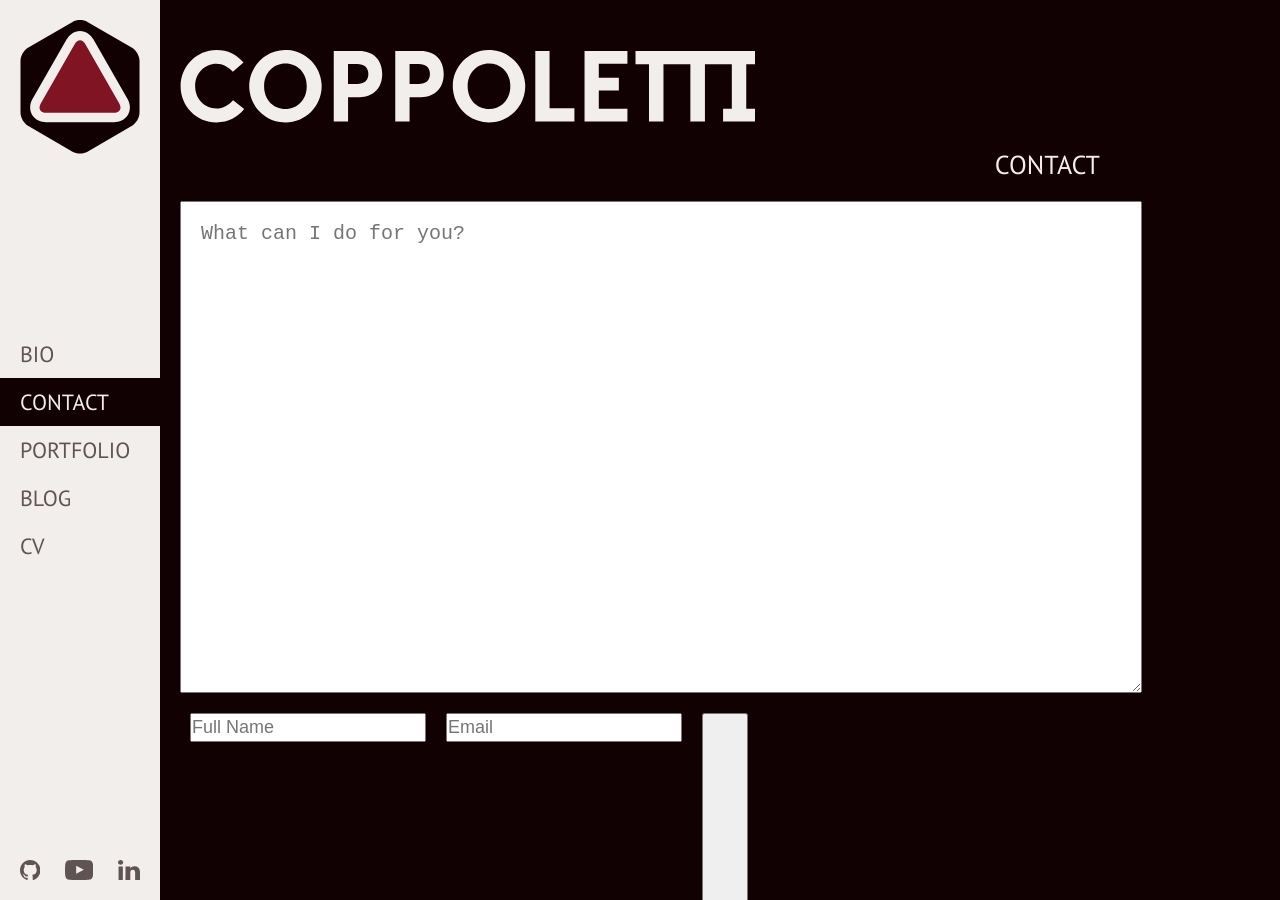
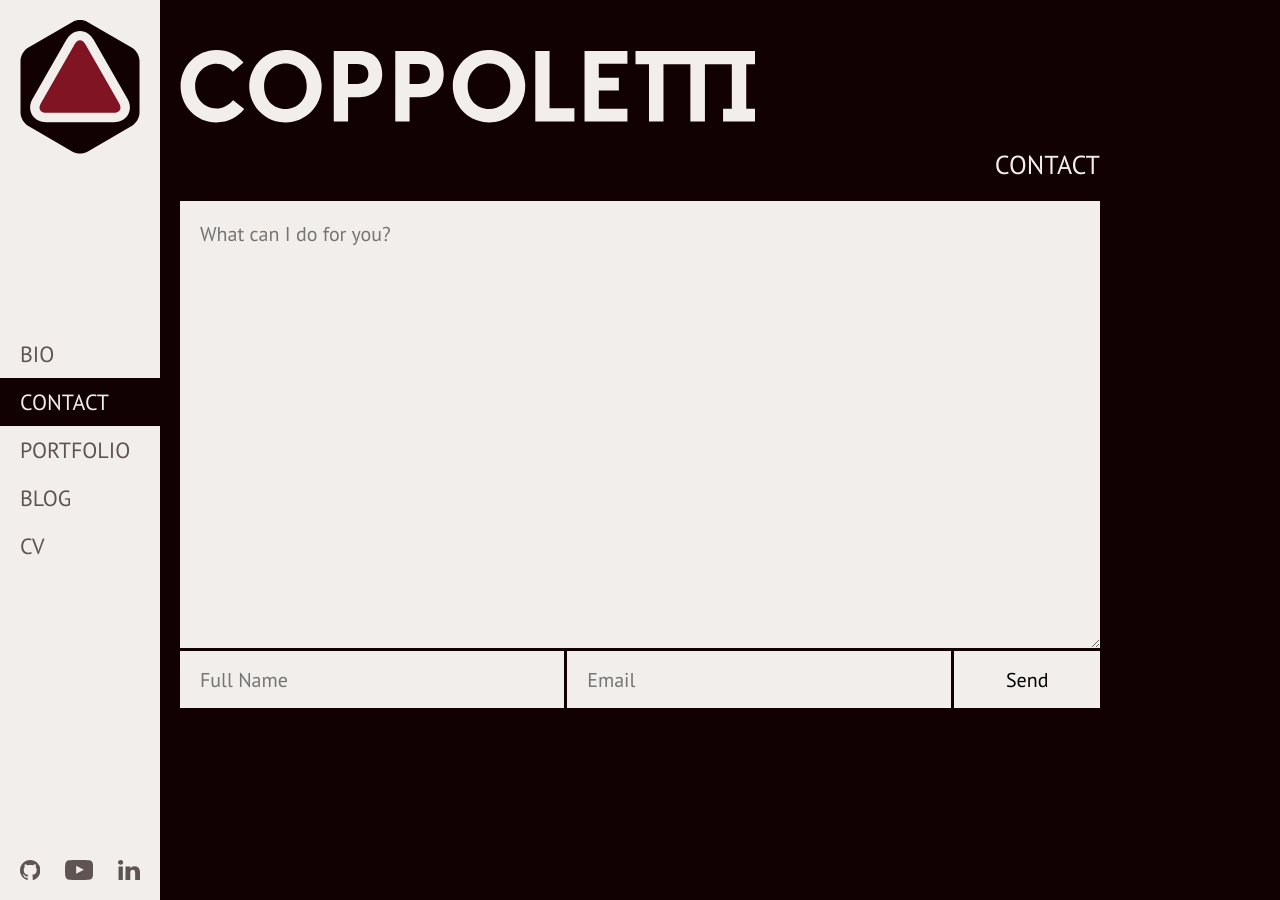
Before and after one commit to fusobotic/fusobotic, a Jekyll site: the page built from contact.html, in a window 1280 px wide and 900 px high. Built offline with Jekyll 4.4.1, drawn with Linux system fonts in a browser that asks for light colours.

Commit message:
added more content and contact page

```diff
--- a/_scss/_custom.sass
+++ b/_scss/_custom.sass
@@ -120,7 +120,7 @@ body
       background-image: url(/assets/img/humane.jpg)
       background-repeat: no-repeat
       background-position: center
-      background-attachment: fixed
+      background-attachment: scroll
       //background-size: 100% auto
       background-size: cover
       height: 100px
@@ -212,6 +212,10 @@ body
     padding: 0px 80px
     //@media screen and (max-width: 1170px)
 
+  iframe
+    width: 100%
+    height: 700px
+
 
 .BIO
   max-width: 960px
@@ -254,24 +258,48 @@ body
     margin: 0 20px
 
     textarea
+      box-sizing: border-box
+      border: none
+      border-bottom: 3px solid $redblack
+      font-family: $font-stack
       display: block
       width: 100%
       height: 50vh
       padding: 20px
       font-size: 20px
+      background-color: $offwhite
 
     #bottom
-      margin-top: 20px
+      //margin-top: 20px
       display: flex
-      max-width: 100%
-      //justify-content: space-between
+      width: 100%
+      justify-content: space-between
+      flex-wrap: wrap
 
       input
-        height: 25px
-        margin: 0 10px
+        border: 3px solid $redblack
+        border-top: 0
+        border-left: 0
+        //border: none
+        flex-grow: 2
+        background-color: $offwhite
+        font-family: $font-stack
+        height: 60px
+        //margin: 20px 10px 0
         width: auto
-        font-size: 18px
+        font-size: 20px
+        padding-left: 20px
+        box-sizing: border-box
 
         &#submit
+          //box-sizing:content-box
+          flex-grow: 1
+          padding: 0 20px
           text-decoration: none
-          height: 500px
+          border-right: none
+          cursor: pointer
+          transition: $animSpeed
+
+          &:hover
+            background-color: transparentize($offwhite, 0.8)
+            color: $offwhite
--- a/css/main.css
+++ b/css/main.css
@@ -2685,7 +2685,7 @@ body {
       background-image: url(/assets/img/humane.jpg);
       background-repeat: no-repeat;
       background-position: center;
-      background-attachment: fixed;
+      background-attachment: scroll;
       background-size: cover;
       height: 100px;
       margin: 20px 0px;
@@ -2764,6 +2764,9 @@ body {
     max-width: 1200px;
     margin: 40px auto;
     padding: 0px 80px; }
+  .fullview iframe {
+    width: 100%;
+    height: 700px; }
 
 .BIO {
   max-width: 960px; }
@@ -2799,21 +2802,45 @@ body {
     display: block;
     margin: 0 20px; }
     .CONTACT form textarea {
+      box-sizing: border-box;
+      border: none;
+      border-bottom: 3px solid #120103;
+      font-family: "PT Sans", Helvetica, Sans;
       display: block;
       width: 100%;
       height: 50vh;
       padding: 20px;
-      font-size: 20px; }
+      font-size: 20px;
+      background-color: #f1eeeb; }
     .CONTACT form #bottom {
-      margin-top: 20px;
       display: -ms-flexbox;
       display: flex;
-      max-width: 100%; }
+      width: 100%;
+      -ms-flex-pack: justify;
+          justify-content: space-between;
+      -ms-flex-wrap: wrap;
+          flex-wrap: wrap; }
       .CONTACT form #bottom input {
-        height: 25px;
-        margin: 0 10px;
+        border: 3px solid #120103;
+        border-top: 0;
+        border-left: 0;
+        -ms-flex-positive: 2;
+            flex-grow: 2;
+        background-color: #f1eeeb;
+        font-family: "PT Sans", Helvetica, Sans;
+        height: 60px;
         width: auto;
-        font-size: 18px; }
+        font-size: 20px;
+        padding-left: 20px;
+        box-sizing: border-box; }
         .CONTACT form #bottom input#submit {
+          -ms-flex-positive: 1;
+              flex-grow: 1;
+          padding: 0 20px;
           text-decoration: none;
-          height: 500px; }
+          border-right: none;
+          cursor: pointer;
+          transition: 0.15s ease-in-out; }
+          .CONTACT form #bottom input#submit:hover {
+            background-color: rgba(241, 238, 235, 0.2);
+            color: #f1eeeb; }
```
Also changed, not shown: _3DArt/1-valour.md (+1 -3 lines), _graphic/1-rdg.md (+4 -2 lines), _graphic/2-workflow.md (+1 -1 lines), _graphic/3-paintstorm.md (+4 -1 lines), _graphic/4-uwp.md (+1 -1 lines), assets/img/four0.jpg (added), assets/img/paintstorm.jpg (added), assets/img/rdg1.jpg (added), assets/img/rdg1.png (added), assets/img/rdg2.jpg (added), assets/img/unnamed.png (added), assets/img/uwp.jpg (added), assets/img/workflow.jpg (added), 2 other files.
